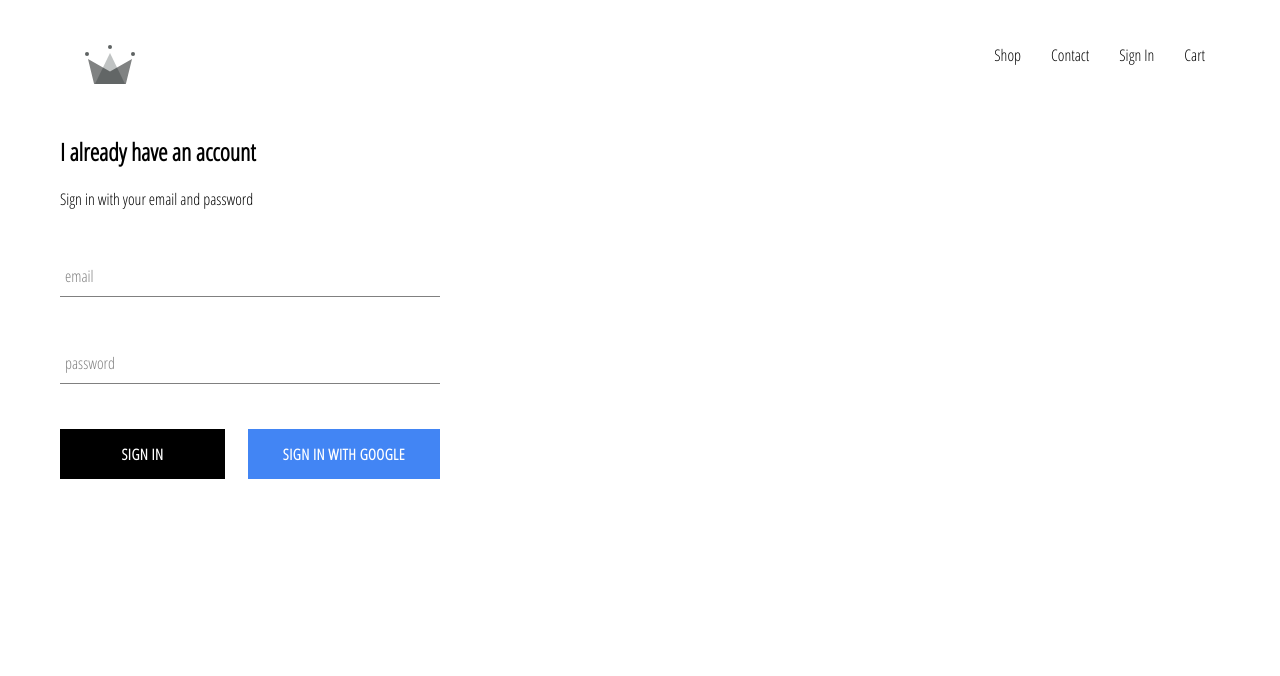
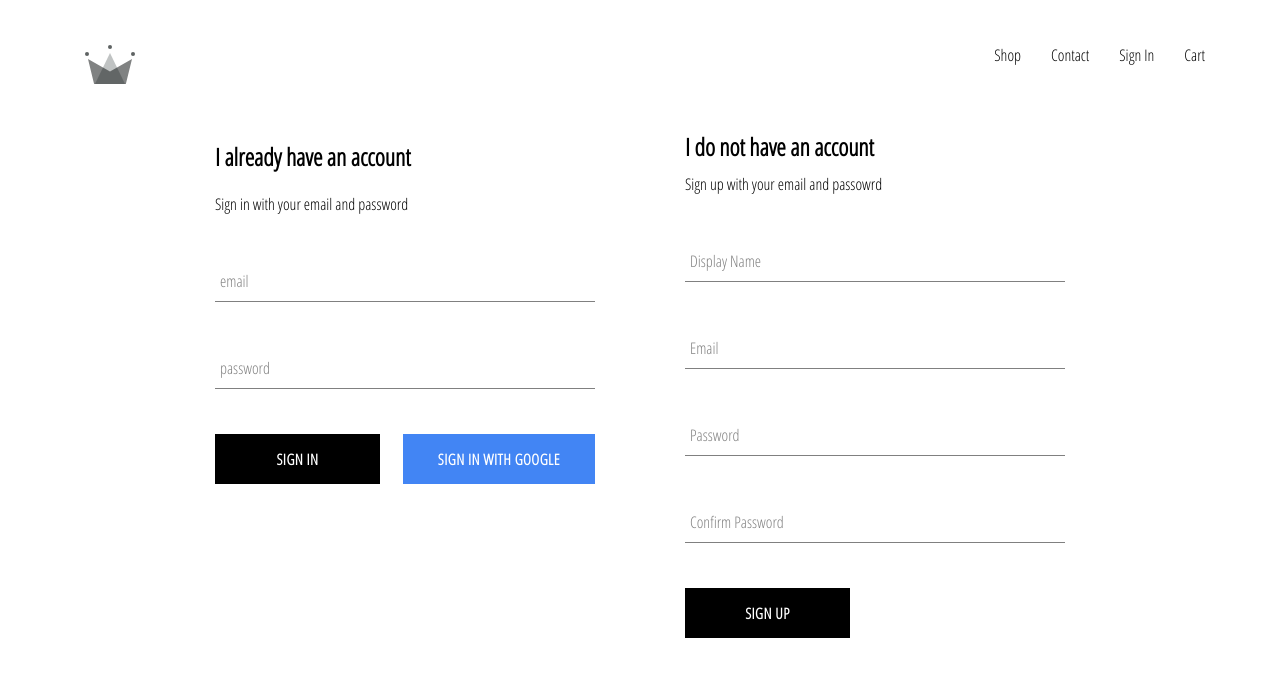
Before and after one commit to blake365/ecomm, a React (Create React App) app: page /signin in a window 1280 px wide. Shown: the top 676 px of the page. Built offline with nearby package versions, Linux system fonts and the light colour scheme; no server answers.

Commit message:
added email and password signup

```diff
--- a/src/App.js
+++ b/src/App.js
@@ -1,13 +1,18 @@
+// imports
 import React from "react";
 import { Switch, Route } from "react-router-dom";
+import { auth, createUserProfileDocument } from "./firebase/firebase.utils";
 
+// css
 import "./App.css";
+
+// components
 import Header from "./components/header/header.component";
 import HomePage from "./pages/homepage/homepage.component";
 import ShopPage from "./pages/shop/shop.component";
 import SignInAndSignUp from "./pages/signin/signin.component";
-import { auth } from "./firebase/firebase.utils";
 
+// App
 class App extends React.Component {
   constructor() {
     super();
@@ -20,8 +25,21 @@
   unsubscribeFromAuth = null;
 
   componentDidMount() {
-    this.unsubscribeFromAuth = auth.onAuthStateChanged((user) => {
-      this.setState({ currentUser: user });
+    this.unsubscribeFromAuth = auth.onAuthStateChanged(async (userAuth) => {
+      if (userAuth) {
+        const userRef = await createUserProfileDocument(userAuth);
+
+        userRef.onSnapshot((snapShot) => {
+          this.setState({
+            currentUser: {
+              id: snapShot.id,
+              ...snapShot.data(),
+            },
+          });
+        });
+      } else {
+        this.setState({ currentUser: userAuth });
+      }
     });
   }
 
--- /dev/null
+++ b/src/components/signup/sign-up.component.jsx
@@ -0,0 +1,97 @@
+import React from "react";
+
+import FormInput from "../form-input/form-input.component";
+import CustomButton from "../button/button.component";
+
+import { auth, createUserProfileDocument } from "../../firebase/firebase.utils";
+
+import "./sign-up.styles.scss";
+
+class SignUp extends React.Component {
+  constructor() {
+    super();
+    this.state = {
+      displayName: "",
+      email: "",
+      password: "",
+      confirmPassword: "",
+    };
+  }
+
+  handleSubmit = async (event) => {
+    event.preventDefault();
+    const { displayName, email, password, confirmPassword } = this.state;
+    if (password !== confirmPassword) {
+      alert("passwords don't match");
+      return;
+    }
+
+    try {
+      const { user } = await auth.createUserWithEmailAndPassword(
+        email,
+        password
+      );
+      await createUserProfileDocument(user, { displayName });
+      this.setState({
+        displayName: "",
+        email: "",
+        password: "",
+        confirmPassword: "",
+      });
+    } catch (error) {
+      console.error(error);
+    }
+  };
+
+  handleChange = (event) => {
+    const { name, value } = event.target;
+    this.setState({ [name]: value });
+  };
+
+  render() {
+    const { displayName, email, password, confirmPassword } = this.state;
+    return (
+      <div className="sign-up">
+        <h2 className="title">I do not have an account</h2>
+        <span>Sign up with your email and passowrd</span>
+        <form className="sign-up-form" onSubmit={this.handleSubmit}>
+          <FormInput
+            type="text"
+            name="displayName"
+            value={displayName}
+            onChange={this.handleChange}
+            label="Display Name"
+            required
+          />
+          <FormInput
+            type="email"
+            name="email"
+            value={email}
+            onChange={this.handleChange}
+            label="Email"
+            required
+          />
+          <FormInput
+            type="password"
+            name="password"
+            value={password}
+            onChange={this.handleChange}
+            label="Password"
+            required
+          />
+          <FormInput
+            type="password"
+            name="confirmPassword"
+            value={confirmPassword}
+            onChange={this.handleChange}
+            label="Confirm Password"
+            required
+          />
+          <CustomButton type="submit"> Sign Up </CustomButton>
+        </form>
+      </div>
+    );
+  }
+}
+
+export default SignUp;
--- /dev/null
+++ b/src/components/signup/sign-up.styles.scss
@@ -0,0 +1,9 @@
+.sign-up {
+  display: flex;
+  flex-direction: column;
+  width: 380px;
+
+  .title {
+    margin: 10px 0px;
+  }
+}
--- a/src/firebase/firebase.utils.js
+++ b/src/firebase/firebase.utils.js
@@ -13,6 +13,32 @@
   measurementId: "G-KLCRYMNE86",
 };
 
+export const createUserProfileDocument = async (userAuth, additionalData) => {
+  if (!userAuth) {
+    return;
+  }
+  const userRef = firestore.doc(`users/${userAuth.uid}`);
+  const snapShot = await userRef.get();
+  if (!snapShot.exists) {
+    const { displayName, email } = userAuth;
+    const createdAt = new Date();
+
+    try {
+      await userRef.set({
+        displayName,
+        email,
+        createdAt,
+        ...additionalData,
+      });
+    } catch (error) {
+      console.log("error creating user", error.message);
+    }
+  }
+  console.log(snapShot);
+
+  return userRef;
+};
+
 firebase.initializeApp(config);
 
 export const auth = firebase.auth();
--- a/src/pages/signin/signin.component.jsx
+++ b/src/pages/signin/signin.component.jsx
@@ -1,11 +1,14 @@
 import React from "react";
 
 import SignIn from "../../components/sign-in/sign-in.comonent";
+import SignUp from "../../components/signup/sign-up.component";
+
 import "./signin.styles.scss";
 
 const SignInAndSignUp = () => (
   <div className="sign-in-and-sign-up">
     <SignIn />
+    <SignUp />
   </div>
 );
 
--- a/src/pages/signin/signin.styles.scss
+++ b/src/pages/signin/signin.styles.scss
@@ -0,0 +1,6 @@
+.sign-in-and-sign-up {
+  width: 850px;
+  display: flex;
+  justify-content: space-between;
+  margin: 30px auto;
+}
```
